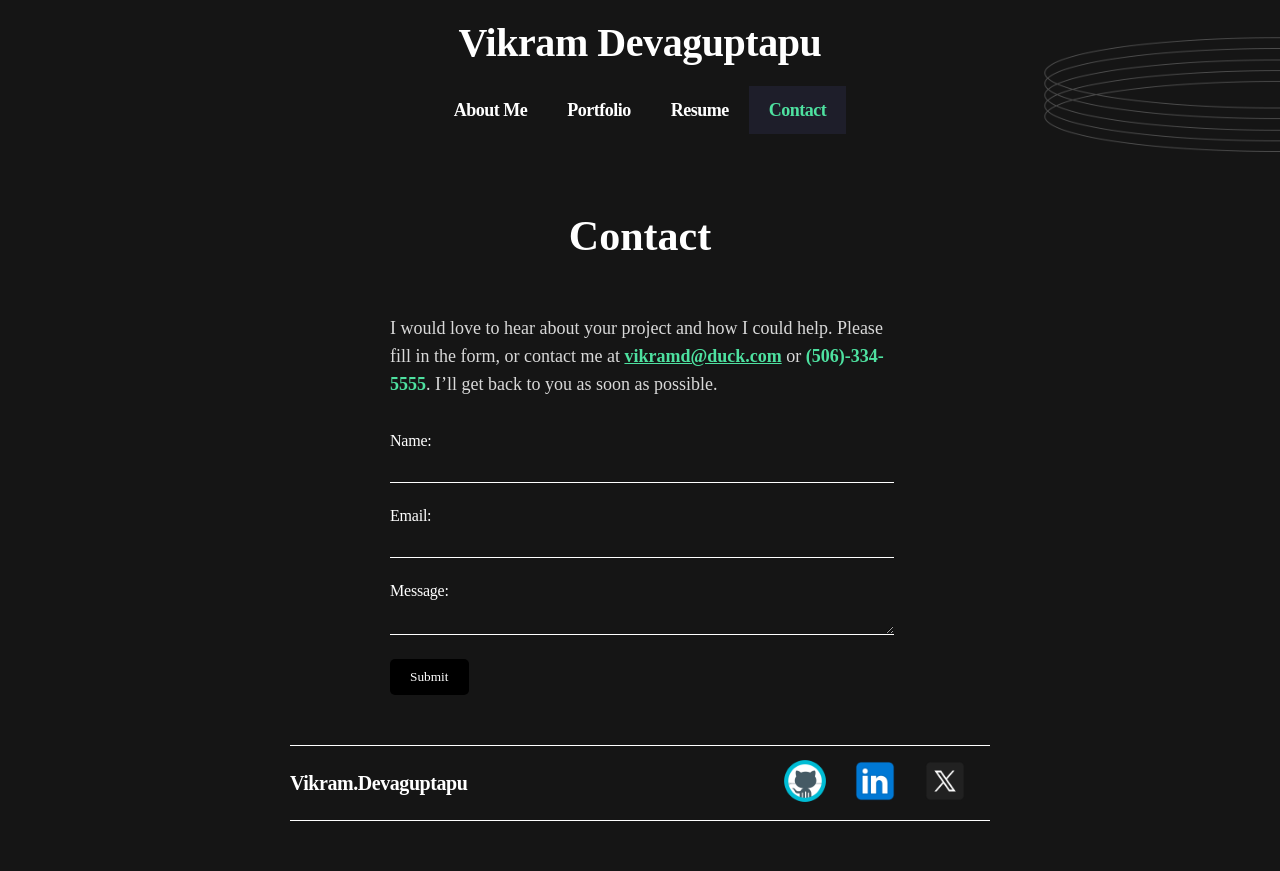
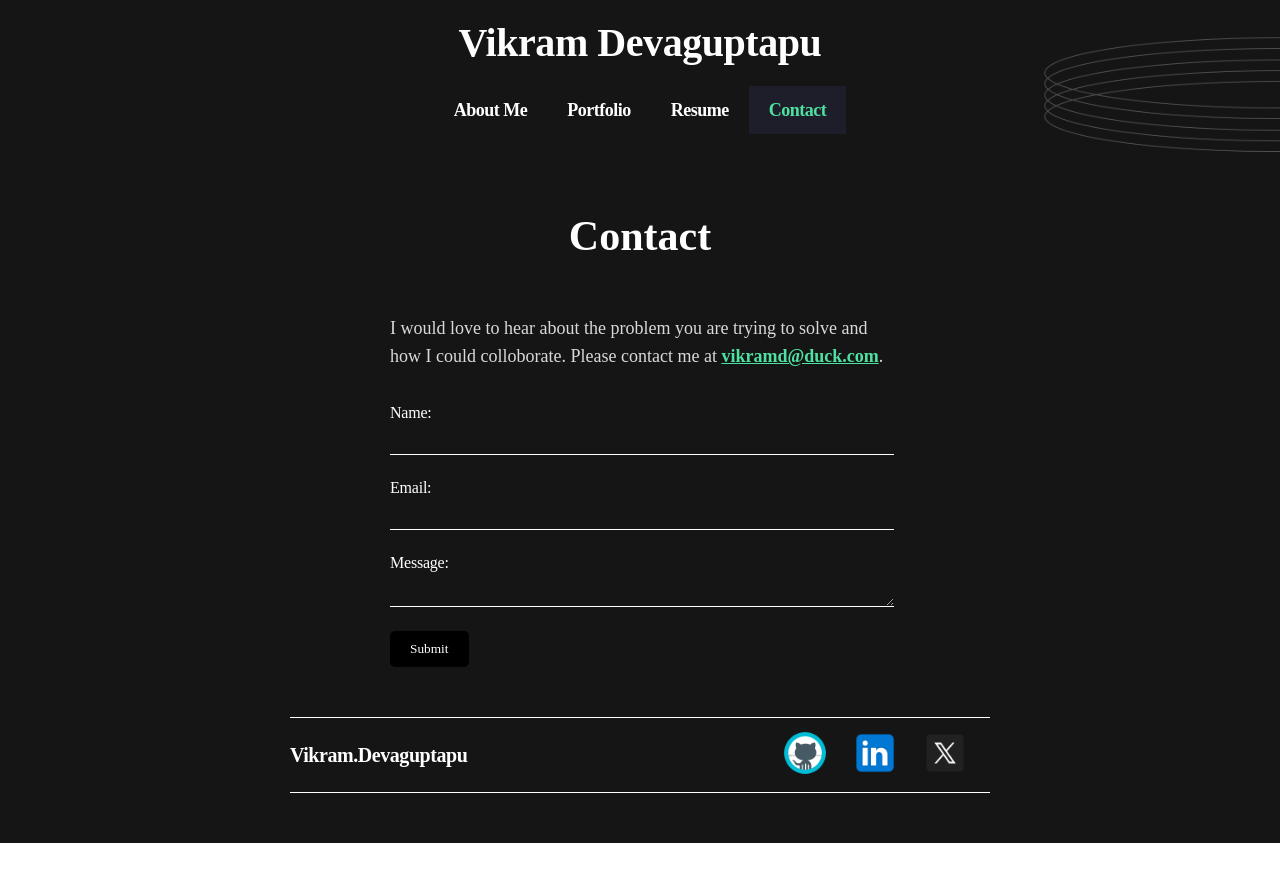
Before and after one commit to vikramadityad/portfolio-react, a React (Create React App) app: page / in a window 1280 px wide. Both pictures are taken after a click on the item "Contact". After the commit the page ends 843 px from the top, so only its background shows below. Built offline with nearby package versions, Linux system fonts and the light colour scheme.

Commit message:
updated contact description

```diff
--- a/src/component/contact.js
+++ b/src/component/contact.js
@@ -47,7 +47,7 @@ const Contact = () => {
     <section className="contact">
       <h2 className="title">Contact</h2>
       <div className="contact-description">
-      I would love to hear about your project and how I could help. Please fill in the form, or contact me at <a href="mailto:vikramd@duck.com" className="contact">vikramd@duck.com</a> or <span className="contact">(506)-334-5555</span>. I’ll get back to you as soon as possible.
+      I would love to hear about the problem you are trying to solve and how I could colloborate. Please contact me at <a href='mailto:vikramd@duck.com' className='contact'>vikramd@duck.com</a>.
       </div>
       <div className="contact-form-container">
         <form className="contact-form-group" onSubmit={handleSubmit}>
```
